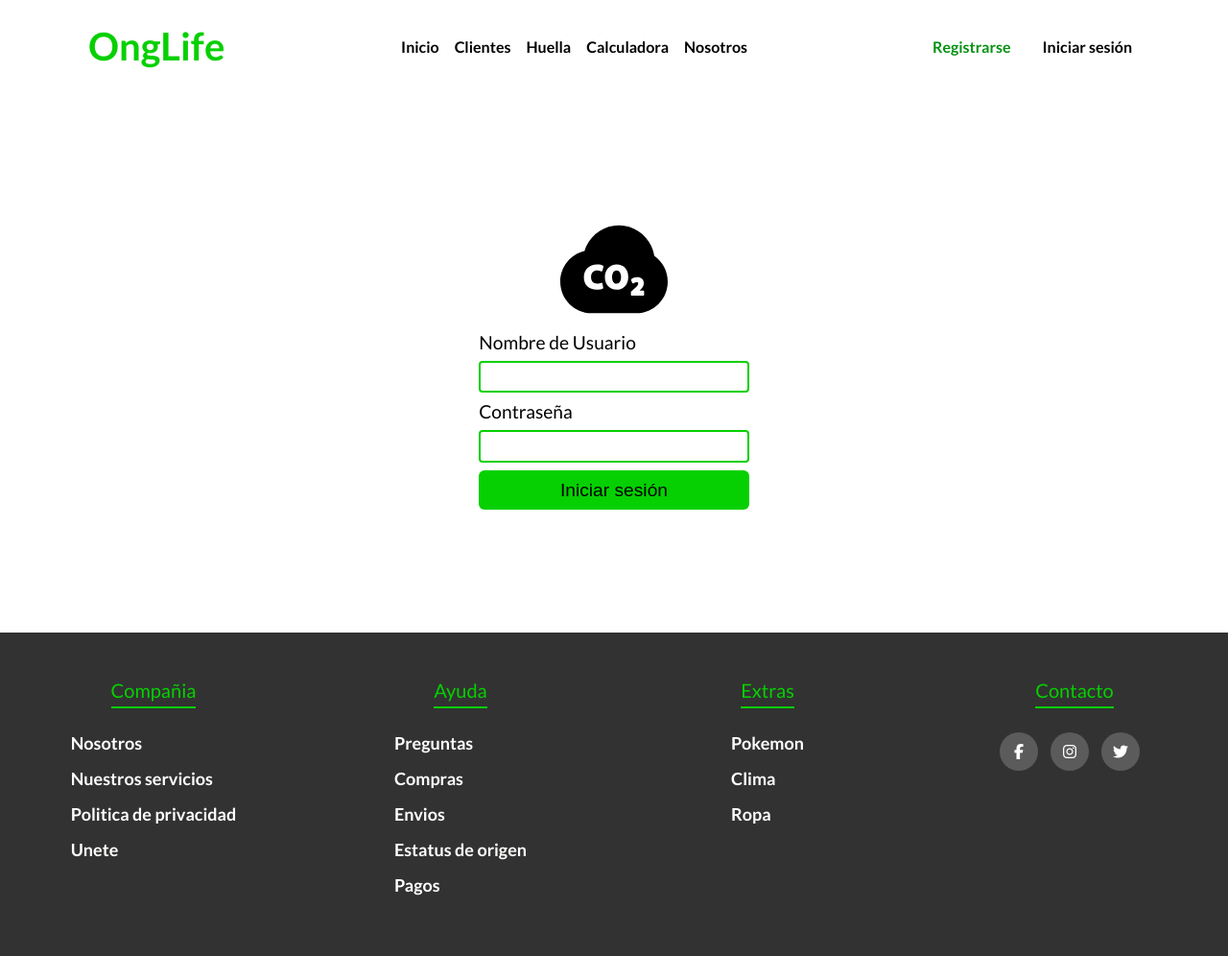
After one commit to Marcelo0520/Calculadora-huella-CO2, a Django app: page /registro in a window 1280 px wide. The commit adds this page. Shown: the whole page at 96% size. Run offline with Django 5.2, Linux system fonts and the light colour scheme.

Commit message:
parte del frontend hecho

```diff
--- a/onglife/static/css/estilos.css
+++ b/onglife/static/css/estilos.css
@@ -1,3 +1,6 @@
+@import url('https://fonts.googleapis.com/css2?family=Lato:ital,wght@0,100;0,300;0,400;0,700;0,900;1,100;1,300;1,400;1,700;1,900&display=swap');
+
+
 * {
     margin: 0;
     padding: 0;
@@ -9,6 +12,13 @@
     --titulos: #06D001;
     --botones: #059212;
     --enlaces: #black;
+}
+
+body{
+    font-family: 'Lato';
+    display: flex;
+    flex-direction: column;
+    min-height: 100vh;
 }
 
 header {
@@ -23,12 +33,17 @@ nav {
     flex-direction: row;
     justify-content: space-around;
     align-items: center;
-    position: relative;
     transition: transform 0.3s ease-in-out;
+    padding: 1.5em 0;
 }
 
-nav a:hover {
-    color: var(--botones);
+.menu-bar{
+    display: flex;
+    gap: 1em;
+}
+
+.menu-bar a:hover {
+    color: var(--titulos);
 }
 
 nav a.active {
@@ -36,7 +51,7 @@ nav a.active {
     border-bottom: 2px solid var(--botones);
 }
 
-a {
+a{
     text-decoration: none;
     color: var(--enlaces);
     font-size: 16px;
@@ -64,31 +79,138 @@ a {
     border-style: solid;
 }
 
-.accounta:nth-child(2) {
+.account a:nth-child(2){
     padding: 0.5em;
+    border-radius: 6px;
+    transition: background 0.3s ease-in;
+}
+
+.account a:nth-child(2):HOVER{
     background-color: var(--botones);
-    border-radius: 6px;
-    color: #fff;
 }
 
 .logo a{
     font-size: 2.5em;
+    color: var(--titulos);
 }
 
+.titulo{
+    margin: 0 auto;
+}
 
+h1{
+    text-align: center;
+    color: var(--titulos);
+    margin-bottom: .2em;
+}
 
+.info-huella{
+    width: 80%;
+    margin: 1em auto;
+    display: flex;
+    flex-direction: column;
+}
 
+.info-huella p{
+    font-size: 1.2em;
+}
 
+.imagen{
+    width: 100%;
+    height: 400px;
+    border-radius: 10px;
+    overflow: hidden;
+    margin: 1em 0;
+}
 
+.imagen img{
+    width: 100%;
+    height: 100%;
+    object-fit: cover;
+    object-position: 50%;
+}
 
+.bienvenida h1,h2{
+    font-size: 2em;
+}
 
+.info h2{
+    color: #005029;
+    margin-bottom: .5em;
+}
 
+.info{
+    background-color: #d2fcd7;
+    padding: 1em;
+    border-radius: 16px;
+    margin-bottom: 1em;
+}
 
+.info p{
+    padding:0 .2em;
+}
 
+.objetivo{
+    padding: 1em;
+}
 
+.objetivo h2{
+    display: inline-block;
+    padding-bottom: .2em;
+    margin-bottom: .3em;
+    border-bottom: 4px solid;
+    border-color: var(--titulos);
+}
 
+/*LOGIN*/
+form{
+    display: flex;
+    flex-direction: column;
+    gap: .5em;
+}
 
+#logo{
+    display: flex;
+    justify-content: center;
+}
 
+#logo img{
+    width: 40%;
+    object-fit: contain;
+    color: #059212;
+}
+
+#logo a{
+    margin-bottom: .5em;
+}
+
+#container label{
+    font-size: 1.2em;
+}
+
+#container input{
+    outline: none;
+    border: 2px solid var(--titulos);
+    border-radius: 4px;
+    text-align: center;
+    font-size: 1.2em;
+    padding: .2em;
+}
+
+#container{
+    padding: 10% 5%;
+    width: 32%;
+    margin: 0 auto;
+}
+
+#container button{
+    background-color: var(--titulos);
+    padding: .5em 0;
+    font-size: 1.2em;
+    outline: none;
+    border: none;
+    border-radius: 6px;
+}
 
 
 
@@ -201,8 +323,9 @@ a {
 /*Estilo del footer*/
 .footer {
     background-color: rgb(50, 50, 50);
-    padding: 80px 0;
+    padding: 3em 0;
     width: 100%;
+    margin-top: auto;
 }
 
 .footer-row {
--- a/onglife/templates/base.html
+++ b/onglife/templates/base.html
@@ -4,7 +4,7 @@
 <head>
     <meta charset="UTF-8">
     <meta name="viewport" content="width=device-width, initial-scale=1.0">
-    <title>{% block title %}Unimanga{% endblock %}</title>
+    <title>{% block title %}ONG Life & Sustainability Toda{% endblock %}</title>
     <link
       rel="shortcut icon"
       href="{% static 'images/logo.svg'%}"
@@ -27,16 +27,17 @@
 
               <div class="menu-bar">
                 <a href="{% url 'inicio'%}" class="{% if request.path == '/' %}active{% endif %}">Inicio</a>
-                <a href="{% url 'inicio'%}" class="{% if request.path == '/' %}active{% endif %}">Inicio</a>
-                <a href="{% url 'inicio'%}" class="{% if request.path == '/' %}active{% endif %}">Inicio</a>
-                <a href="{% url 'inicio'%}" class="{% if request.path == '/' %}active{% endif %}">Inicio</a>
-                <a href="{% url 'nosotros'%}" class="{% if request.path == '/' %}active{% endif %}">Nosotros</a>
+                <a href="#" class="{% if request.path == '/f' %}active{% endif %}">Clientes</a>
+                <a href="#" class="{% if request.path == '/d' %}active{% endif %}">Huella</a>
+                <a href="#" class="{% if request.path == '/s' %}active{% endif %}">Calculadora</a>
+                <a href="{% url 'nosotros' %}" class="{% if request.path == '/nosotros' %}active{% endif %}">Nosotros</a>
               </div>
               <div class="account">
-                <a href="#">Registrarse</a>
-                <a href="#">Iniciar sesión</a>
+                <a href="{% url 'registro' %}">Registrarse</a>
+                <a href="{% url 'login' %}">Iniciar sesión</a>
               </div>
         </nav>
+
     </header>
 
     <main>
--- a/onglife/templates/nosotros.html
+++ b/onglife/templates/nosotros.html
@@ -1,5 +1,5 @@
 {% extends 'base.html' %}
-{% block title %}ONG Life & Sustainability Today{% endblock %}
+{% block title %}Nosotros{% endblock %}
 {% block content %}
 
 <section>
--- /dev/null
+++ b/onglife/templates/registro.html
@@ -0,0 +1,23 @@
+{% extends 'base.html' %}
+{% load static%}
+
+{% block title %}ONG Life & Sustainability Today{%endblock %}
+{% block content %}
+
+<div id="container">
+    <form action="" method="post">
+        <div id="logo">
+            <img src="{% static 'images/co2.svg' %}" alt="">
+        </div>
+
+        <label for="username">Nombre de Usuario</label>
+        <input type="text" name="username" id="username">
+
+        <label for="password">Contraseña</label>
+        <input type="password" name="password" id="password">
+
+        <button type="submit">Iniciar sesión</button>
+    </form>
+</div>
+
+{% endblock content %}
--- a/onglife/urls.py
+++ b/onglife/urls.py
@@ -5,5 +5,7 @@ from sustainability import views
 urlpatterns = [
     path('admin/', admin.site.urls),
     path('',views.home,name="inicio"),
-    path('/nosotros',views.nosotros,name="nosotros"),
+    path('nosotros',views.nosotros,name="nosotros"),
+    path('login',views.loginn,name="login"),
+    path('registro',views.registro,name="registro")
 ]
--- a/sustainability/views.py
+++ b/sustainability/views.py
@@ -1,6 +1,5 @@
 from django.shortcuts import render
 import requests
-# Create your views here.
 
 def home(request):
     return render(request,'inicio.html')
@@ -8,6 +7,11 @@ def home(request):
 def nosotros(request):
     return render(request,'nosotros.html')
 
+def loginn(request):
+    return render(request,'login.html')
+
+def registro(request):
+    return render(request,'registro.html')
 
 def calcular_huella_carbono(tiempo_uso, calidad, ancho_banda, tipo_servicio):
     response = requests.get("https://api.carboncloud.com/calculate", params={
```
Also changed, not shown: onglife/templates/inicio.html (+49 -6 lines), onglife/templates/login.html (added, +21 -0 lines), onglife/static/images/co2.svg (added), onglife/static/images/huellacarbono.png (added).
